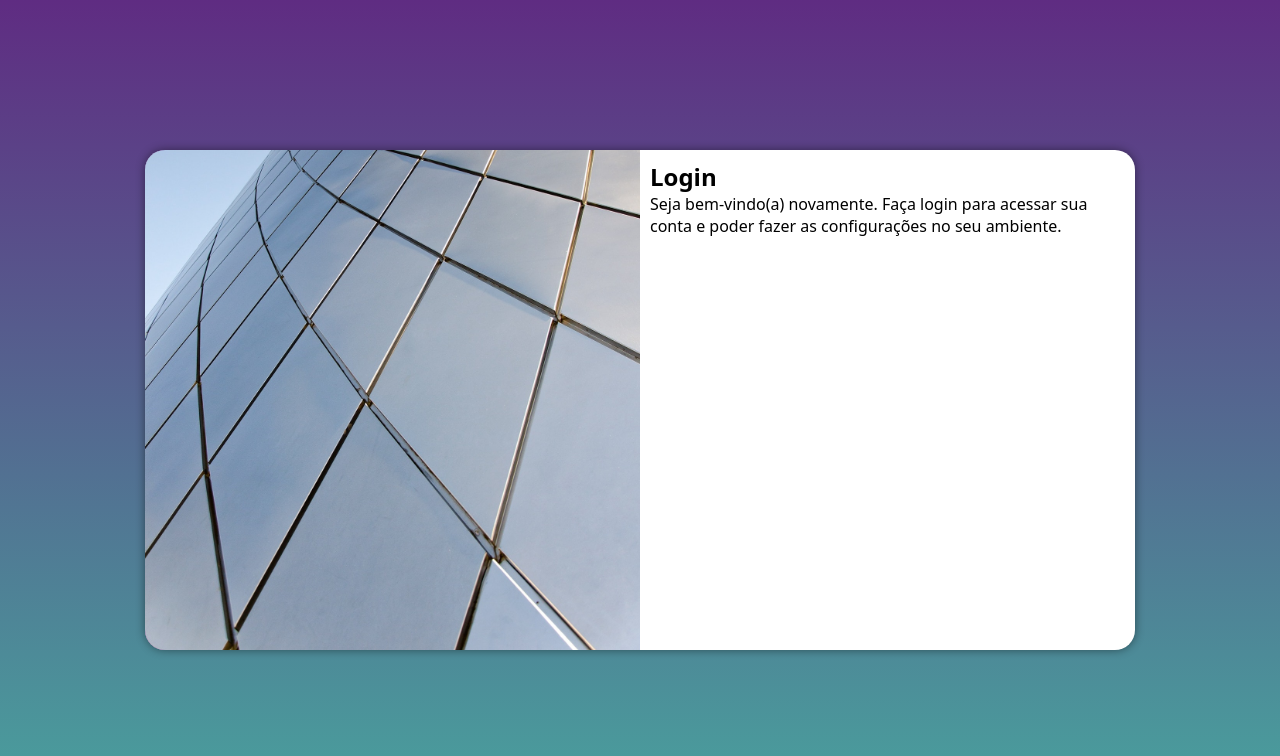
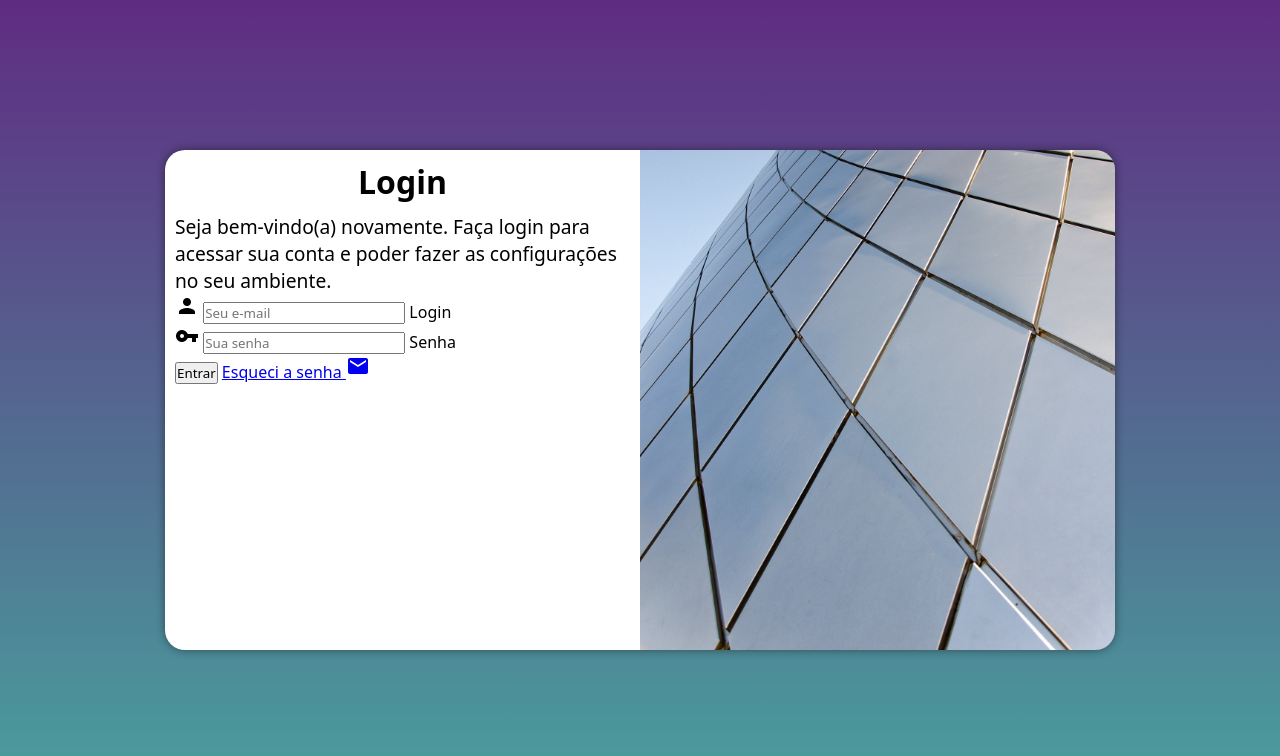
Before and after one commit to fernandosaviogo/Projeto-login, a plain HTML site: page index.html in a window 1280 px wide. Drawn offline with Linux system fonts and the light colour scheme.

Commit message:
atualização da tela de login

```diff
--- a/estilos/media-query.css
+++ b/estilos/media-query.css
@@ -32,24 +32,32 @@ Grandes Telas: acima de 1200px
     }
 }
 
-@media screen and (min-width: 950px) {
+@media screen and (min-width: 992px) {
 
     body {
         background-image: linear-gradient(to top, #49a09d, #5f2c82);
     }
 
     section#login {
-       width: 990px;
+       width: 950px;
     }
 
     section#login > div#imagem {
-        float: left;
+        float: right;
         width: 50%;
         height: 100%;
     }
 
     section#login > div#formulario {
-        float: right;
+        float: left;
         width: 50%;
     }
+
+    div#formulario > h1 {
+        font-size: 2em;
+    }
+
+    div#formulario > p {
+        font-size: 1.2em;
+    }
 }
--- a/estilos/style.css
+++ b/estilos/style.css
@@ -51,6 +51,15 @@ section#login > div#imagem {
 }
 
 section#login > div#formulario {
+    display: block;
     padding: 10px;
-    display: block;
 }
+
+div#formulario > h1 {
+    text-align: center;
+    margin-bottom: 10px;
+}
+
+div#formulario > p {
+    font-size: 0.8em;
+}
--- a/index.html
+++ b/index.html
@@ -5,6 +5,7 @@
     <meta http-equiv="X-UA-Compatible" content="IE=edge">
     <meta name="viewport" content="width=device-width, initial-scale=1.0">
     <title>Login</title>
+    <link href="https://fonts.googleapis.com/icon?family=Material+Icons" rel="stylesheet">
     <link rel="stylesheet" href="estilos/style.css">
     <link rel="stylesheet" href="estilos/media-query.css">
 </head>
@@ -18,7 +19,21 @@
             <div id="formulario">
                 <h1>Login</h1>
                 <p>Seja bem-vindo(a) novamente. Faça login para acessar sua conta e poder fazer as configurações no seu ambiente.</p>
-                <form action="login.php" method="post">
+                <form action="login.php" method="post" autocomplete="on">
+                    <div class="campo">
+                        <i class="material-icons">person</i>
+                        <input type="email" name="login" id="ilogin" placeholder="Seu e-mail" autocomplete="email" required maxlength="30">
+                        <label for="ilogin">Login</label>
+                    </div>
+                    <div class="campo">
+                        <i class="material-icons">vpn_key</i>
+                        <input type="password" name="senha" id="isenha" placeholder="Sua senha" autocomplete="current-password" required minlength="8" maxlength="20">
+                        <label for="isenha">Senha<label></label>
+                    </div>
+                    <input type="submit" value="Entrar">
+                    <a href="esqueci.html">
+                        Esqueci a senha <i class="material-icons">mail</i>
+                    </a>
 
                 </form>
 
```
